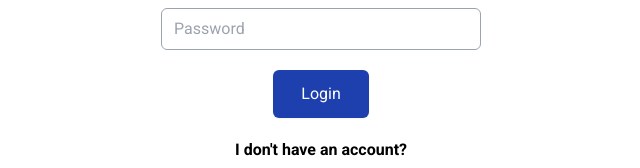
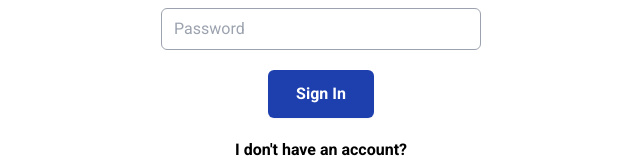
Before and after one commit to mmesomasaint/sheerpoll, a Next.js app: page /v/auth/login in a window 1280 px wide. Shown: the part 408-576 px from the top of the page, without its empty margins (319-959 px from the left). Built offline with nearby package versions, Linux system fonts and the light colour scheme; no server answers.

Commit message:
Feat: Create the helper withspinner fxn to avoid boilerplate codes

```diff
--- a/app/v/auth/login/page.tsx
+++ b/app/v/auth/login/page.tsx
@@ -4,8 +4,10 @@ import logIn from '@/lib/auth/login'
 import { useState, FormEvent } from 'react'
 import { useRouter } from 'next/navigation'
 import Link from 'next/link'
+import Spinner from '@/components/spinner'
 
 export default function Login() {
+  const [loading, setLoading] = useState(false)
   const [form, setForm] = useState({ email: '', password: '' })
   const [err, setErr] = useState<string>('')
   const router = useRouter()
@@ -17,6 +19,7 @@ export default function Login() {
 
   const submit = async (e: FormEvent<HTMLFormElement>) => {
     e.preventDefault()
+    setLoading(true)
 
     // Submit the form
     const { voter, error } = await logIn(form.email, form.password)
@@ -27,6 +30,7 @@ export default function Login() {
     }
 
     setErr(error.message ?? 'An Error Occured while logging in')
+    setLoading(false)
   }
 
   return (
@@ -64,9 +68,17 @@ export default function Login() {
         <div className='flex flex-col justify-start items-center gap-5'>
           <button
             type='submit'
-            className='px-7 py-3 text-white bg-primary rounded-md shadow-sm'
+            disabled={loading}
+            className='px-7 py-3 text-white bg-primary rounded-md shadow-sm disabled:bg-black/60'
           >
-            Login
+          {loading ? (
+            <div className='flex justify-center gap-2 items-center'>
+              <Spinner />
+              <p className='text-base font-semibold'>Loading...</p>
+            </div>
+          ) : (
+            <p className='text-base font-semibold'>Sign In</p>
+          )}
           </button>
           <Link
             href='/v/auth/register/'
--- a/app/v/auth/register/page.tsx
+++ b/app/v/auth/register/page.tsx
@@ -7,6 +7,7 @@ import Link from 'next/link'
 
 export default function Register() {
   const router = useRouter()
+  const [loading, setLoading] = useState(false)
   const [form, setForm] = useState({
     name: '',
     email: '',
@@ -25,6 +26,7 @@ export default function Register() {
 
   const submit = async (e: FormEvent<HTMLFormElement>) => {
     e.preventDefault()
+    setLoading(true)
 
     // Submit the form
     const { voter, error } = await register(
@@ -38,6 +40,7 @@ export default function Register() {
       return
     }
     console.log(error)
+    setLoading(false)
   }
 
   return (
@@ -103,7 +106,8 @@ export default function Register() {
         <div className='flex flex-col justify-start items-center gap-5'>
           <button
             type='submit'
-            className='px-7 py-3 text-white bg-primary rounded-md shadow-sm'
+            disabled={loading}
+            className='px-7 py-3 text-white bg-primary rounded-md shadow-sm disabled:bg-black/60'
           >
             Register
           </button>
--- a/components/spinner.tsx
+++ b/components/spinner.tsx
@@ -5,3 +5,12 @@ export default function Spinner() {
     </div>
   )
 }
+
+export function WithSpinner({ children }: { children: string }) {
+  return (
+    <div className='flex justify-center gap-2 items-center'>
+      <Spinner />
+      <p className='text-base font-semibold'>{children}</p>
+    </div>
+  )
+}
```
